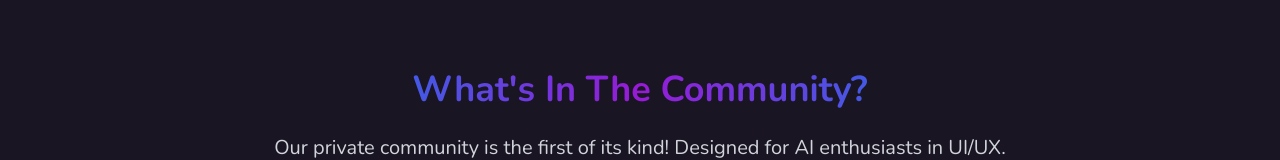
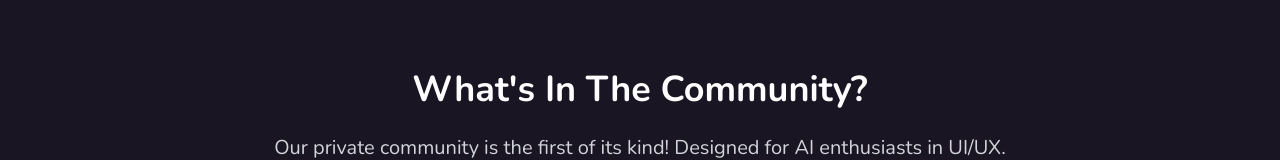
Before and after one commit to AI-Tooltip/aitooltipcommunity, a React (Vite) app: page / in a window 1280 px wide. Shown: the part 638-798 px from the top of the page. Built offline with nearby package versions, Linux system fonts and the light colour scheme; the HTML template or start-up script is replaced by a standard one.

Commit message:
Change gradient titles to white

```diff
--- a/src/index.css
+++ b/src/index.css
@@ -37,7 +37,7 @@
 }
 
 .gradient-text {
-  @apply bg-clip-text text-transparent bg-gradient-to-r from-primary via-secondary to-primary;
+  @apply text-white;
 }
 
 .gradient-border {
```
